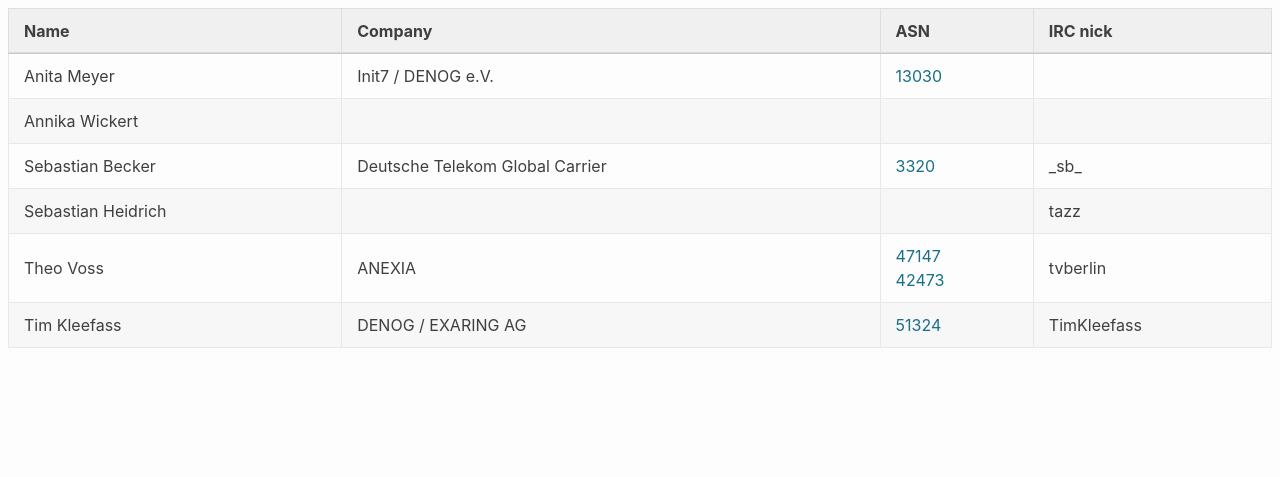
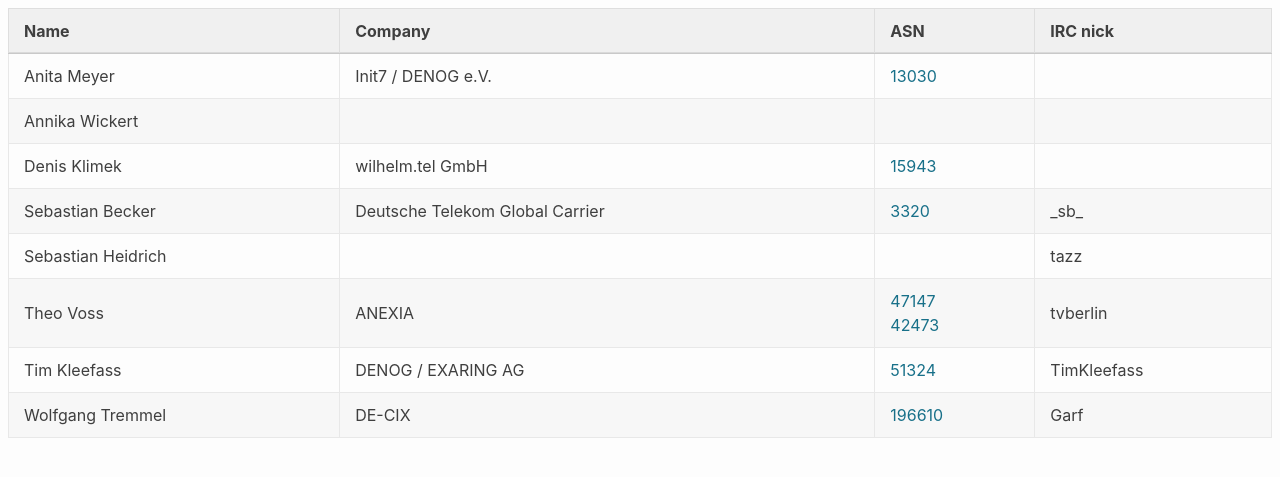
Before and after one commit to denog/pretix-attendeelist, a Jekyll site: the page built from index.markdown, in a window 1280 px wide. Shown: the top 477 px of the page. Built offline with Jekyll 4.4.1, drawn with Linux system fonts in a browser that asks for light colours.

Commit message:
Latest data: Fri Mar 12 10:34:26 UTC 2021

```diff
--- a/_data/attendees_meetup_leader_2021-01.json
+++ b/_data/attendees_meetup_leader_2021-01.json
@@ -10,6 +10,12 @@
     "company": null,
     "irc": null,
     "asn": null
+  },
+  {
+    "name": "Denis Klimek",
+    "company": "wilhelm.tel GmbH",
+    "irc": null,
+    "asn": "15943"
   },
   {
     "name": "Sebastian Becker",
@@ -34,5 +40,11 @@
     "company": "DENOG / EXARING AG",
     "irc": "TimKleefass",
     "asn": "51324"
+  },
+  {
+    "name": "Wolfgang Tremmel",
+    "company": "DE-CIX",
+    "irc": "Garf",
+    "asn": "196610"
   }
 ]
```
